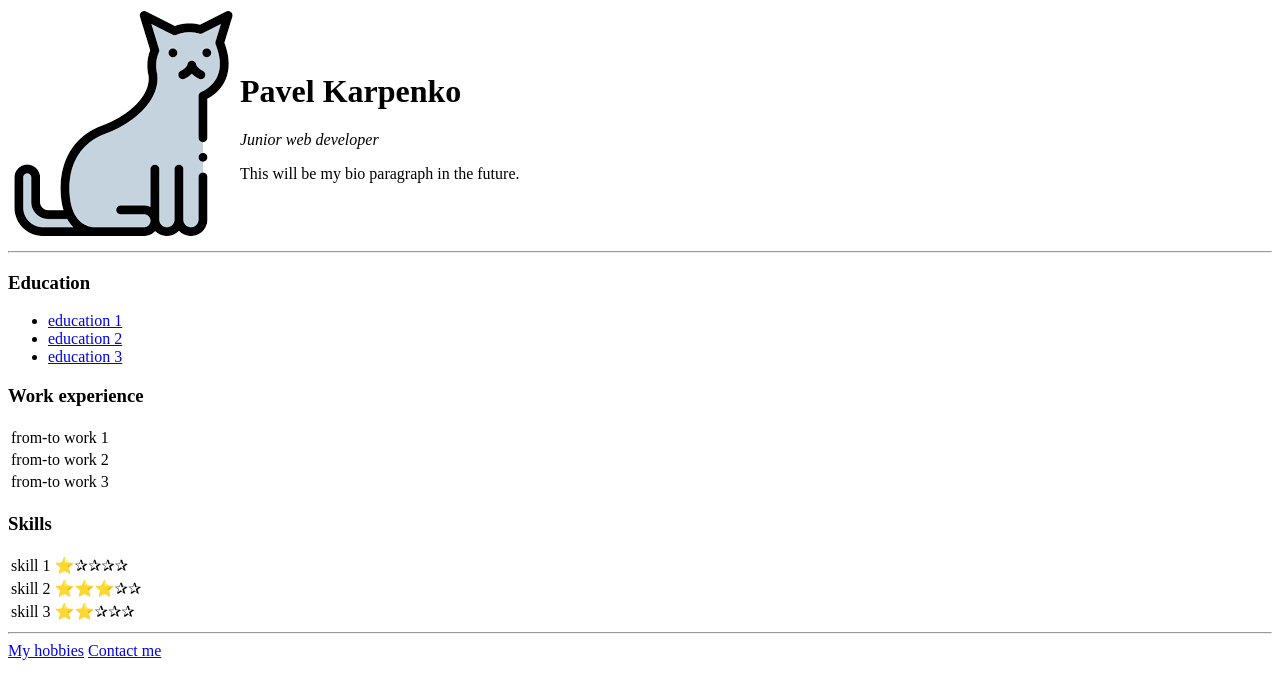
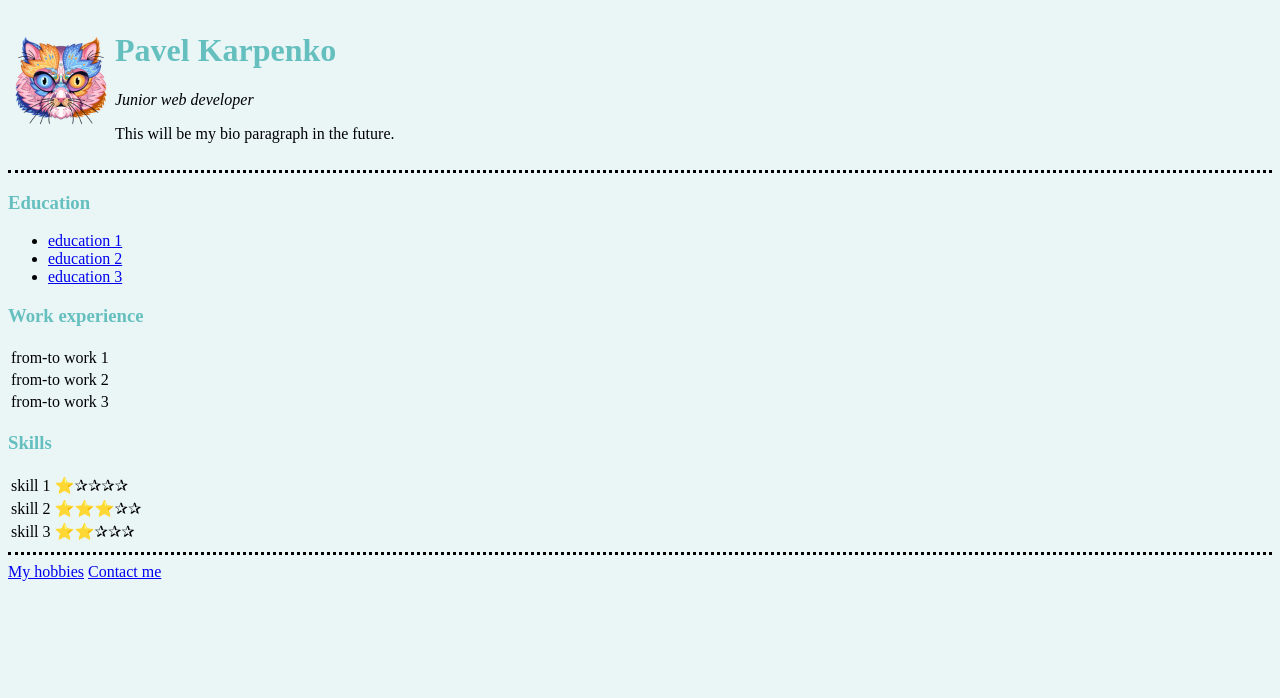
Before and after one commit to pavelKarpenko1739/My-CV-WebSite, a plain HTML site: page HTML Personal Site/index.html in a window 1280 px wide. Drawn offline with Linux system fonts and the light colour scheme.

Commit message:
Add files via upload

```diff
--- /dev/null
+++ b/HTML Personal Site/css/styles.css
@@ -0,0 +1,18 @@
+body{
+  background-color: #EAF6F6;
+}
+
+hr{
+  border-width: 3px;
+
+  border-style: dotted none none;
+  height: 0;
+}
+img{
+  height: 100px;
+  border-radius: 10%;
+  background-color: #EAF6F6;
+}
+h1, h3{
+  color: #66BFBF;
+}
--- a/HTML Personal Site/index.html
+++ b/HTML Personal Site/index.html
@@ -4,12 +4,13 @@
 <head>
   <meta charset="utf-8">
   <title>Pavel Karpenko</title>
+  <link rel="stylesheet" href="css/styles.css">
 </head>
 
 <body>
   <table>
     <tr>
-      <td><img src="./images/cat profile pic.png" alt="a profile picture of a cat"></td>
+      <td><img src="Images/cat7.png" alt="a profile picture of a cat"></td>
       <td><h1>Pavel Karpenko</h1>
       <p><em>Junior web developer</em></p>
       <p>This will be my bio paragraph in the future.</p></td>
```
Also changed, not shown: HTML Personal Site/My contact info page.html (+1 -0 lines), HTML Personal Site/My hobbies page.html (+2 -1 lines), HTML Personal Site/Images/cat pic 2.jfif (added), HTML Personal Site/Images/cat.png (added), HTML Personal Site/Images/cat3.png (added), HTML Personal Site/Images/cat7.png (added), HTML Personal Site/Images/download (1).jfif (added), HTML Personal Site/Images/download (2).jfif (added), HTML Personal Site/Images/download.jfif (added), HTML Personal Site/Images/images.jfif (added).
